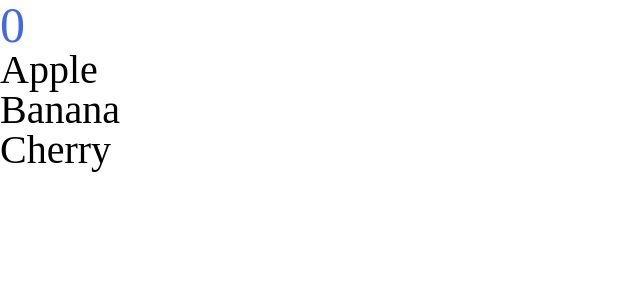
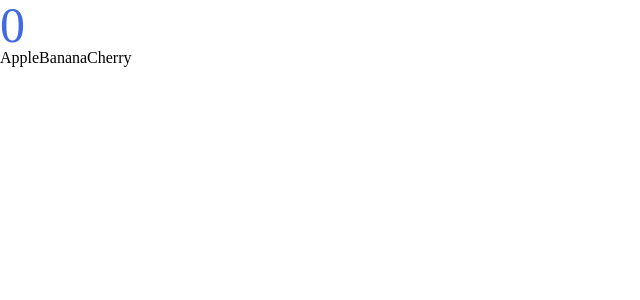
Before and after one commit to yeyoung8805/vue3-practice, a Vue app: page / in a window 1280 px wide. Shown: the top 300 px of the page, without its empty margins (0-640 px from the left). Built offline with nearby package versions, Linux system fonts and the light colour scheme.

Commit message:
add Fruit component

```diff
--- a/src/App.vue
+++ b/src/App.vue
@@ -4,14 +4,18 @@
   </h1>
   <div v-if="count > 4">4보다 큽니다!</div>
   <ul>
-    <li v-for="fruit in fruits" :key="fruit">
+    <hello v-for="fruit in fruits" :key="fruit" :name="fruit">
       {{ fruit }}
-    </li>
+    </hello>
   </ul>
 </template>
 
 <script>
+import Fruit from "~/components/Fruit.vue";
 export default {
+  components: {
+    hello: Fruit,
+  },
   data() {
     return {
       count: 0,
--- /dev/null
+++ b/src/components/Fruit.vue
@@ -0,0 +1,14 @@
+<template>
+  {{ name }}
+</template>
+
+<script>
+export default {
+  props: {
+    name: {
+      type: String,
+      default: "",
+    },
+  },
+};
+</script>
--- a/src/components/HelloWorld.vue
+++ /dev/null
@@ -1,4 +0,0 @@
-<template>
-  <img src="~assets/logo.png" alt="LOGO" />
-  <div></div>
-</template>
```
